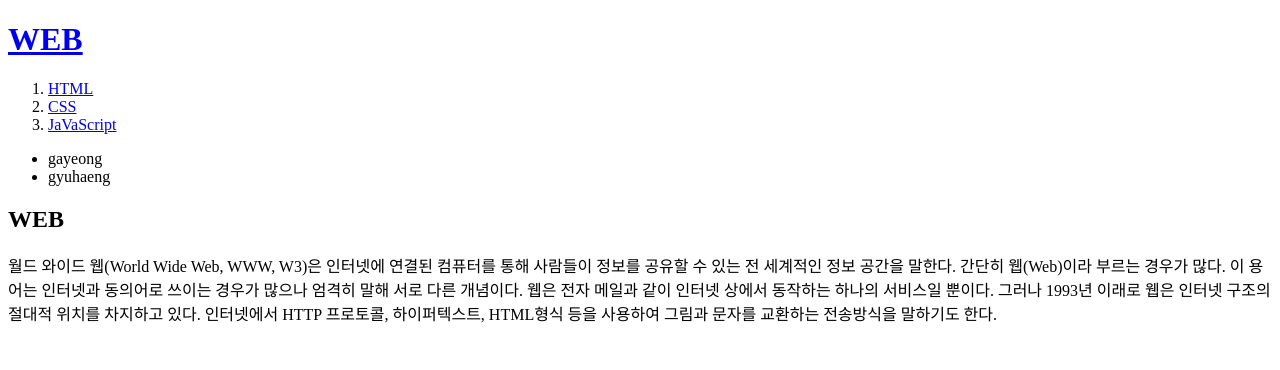
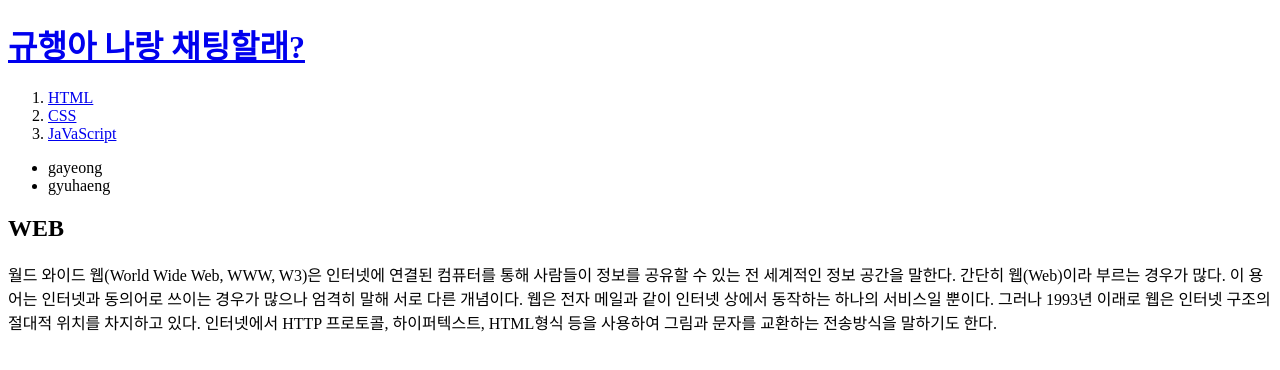
Before and after one commit to garo0301/web1, a plain HTML site: page index.html in a window 1280 px wide. Drawn offline with Linux system fonts and the light colour scheme.

Commit message:
Add files via upload

```diff
--- a/index.html
+++ b/index.html
@@ -5,7 +5,7 @@
 <meta charset="utf-8">
 </head>
 <body>
-  <h1><a href="index.html">WEB</a></h1>
+  <h1><a href="index.html">규행아 나랑 채팅할래?</a></h1>
 <ol>
   <li><a href="2020.11.18.html">HTML</a></li>
   <li><a href="2.html">CSS</a></li>
```
